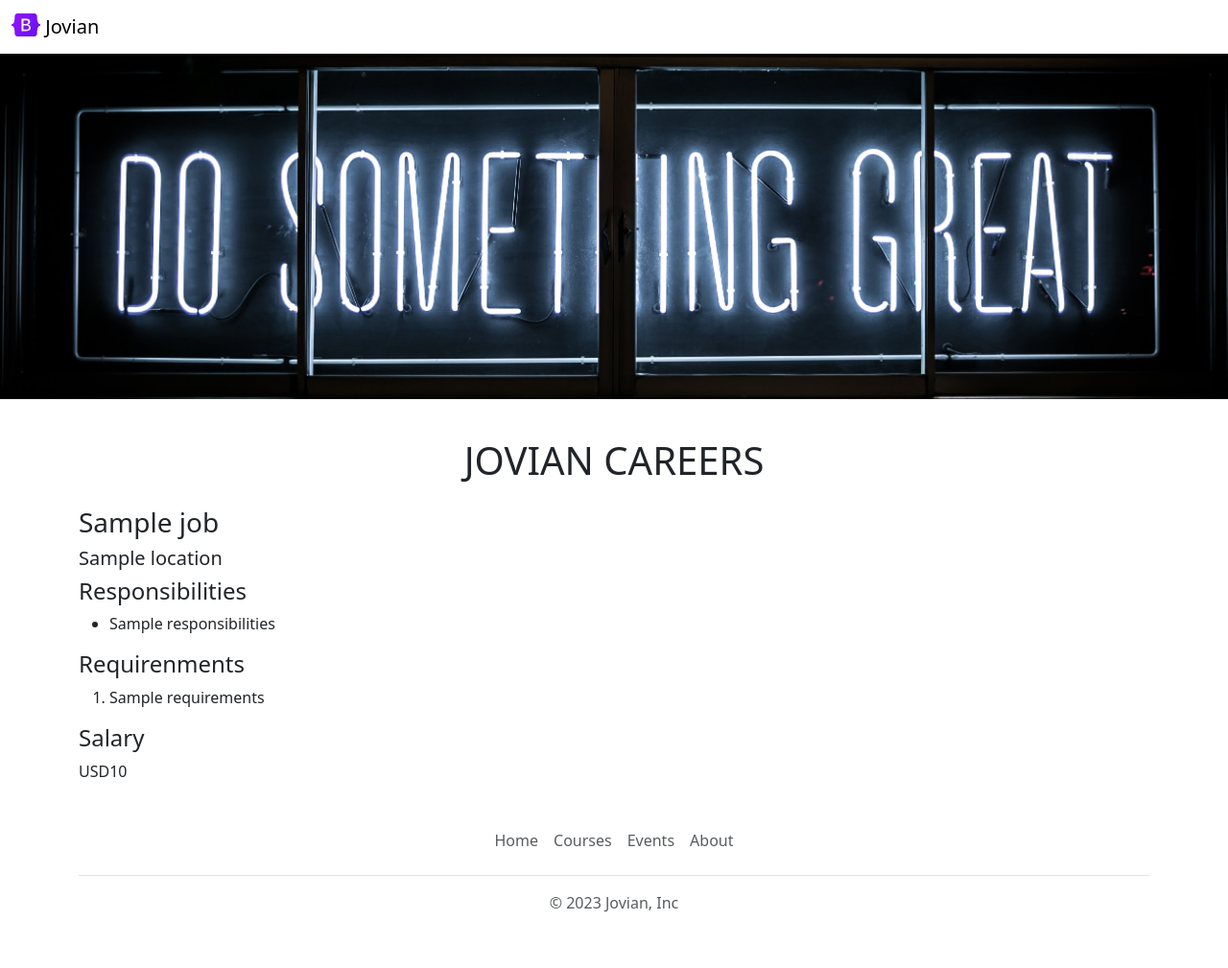
After one commit to AdiArambh/jovian-careers-website-v2, a Flask app: template templates/jobpage.html in a window 1280 px wide. The commit adds this page. Shown: the whole page at 96% size. Run offline with Flask 3, Linux system fonts and the light colour scheme; the template is opened without the code that fills it: most values are stand-ins (such as "Sample title", 1, 10 or a date in 2020).

Commit message:
dynamic pages for each job.

```diff
--- a/app.py
+++ b/app.py
@@ -1,5 +1,5 @@
 from flask import Flask, render_template, jsonify
-from database import load_jobs_from_db
+from database import load_jobs_from_db, load_job_from_db
 
 app = Flask(__name__)
 
@@ -7,7 +7,7 @@ app = Flask(__name__)
 @app.route('/')
 def hello_world():
   jobs = load_jobs_from_db()
-  return render_template('home.html', jobs=jobs, company_name='JOVIAN')
+  return render_template('home.html', jobs=jobs)
 
 @app.route('/api/jobs')
 def list_jobs():
@@ -15,5 +15,14 @@ def list_jobs():
   return jsonify(jobs)
 
 
+@app.route('/job/<id>')
+def show_jobs(id):
+  job = load_job_from_db(id)
+
+  if not job:
+    return "Not Found"
+
+  return render_template('jobpage.html',job=job)
+
 if __name__ == '__main__':
   app.run(host='0.0.0.0', debug=True)
--- /dev/null
+++ b/templates/banner.html
@@ -0,0 +1,14 @@
+<style>
+  #banner {
+    height: 360px;
+    width: 100%;
+    object-fit: cover;
+    margin-bottom: 16px;
+  }
+</style>
+<img
+  id="banner"
+  src="{{ url_for('static', filename='banner.jpg') }}"
+  alt="This is a banner"
+  class="img-fluid"
+/>
--- /dev/null
+++ b/templates/bootstrap.html
@@ -0,0 +1,9 @@
+    <meta charset="UTF-8" />
+    <meta http-equiv="X-UA-Compatible" content="IE=edge" />
+    <meta name="viewport" content="width=device-width, initial-scale=1.0" />
+    <link
+      href="https://cdn.jsdelivr.net/npm/bootstrap@5.3.0-alpha3/dist/css/bootstrap.min.css"
+      rel="stylesheet"
+      integrity="sha384-KK94CHFLLe+nY2dmCWGMq91rCGa5gtU4mk92HdvYe+M/SXH301p5ILy+dN9+nJOZ"
+      crossorigin="anonymous"
+    />
--- a/templates/jobitem.html
+++ b/templates/jobitem.html
@@ -8,6 +8,6 @@
     {% endif %}
     </div>
     <div class="col-3">
-    <a href="mailto:hello@jovian.ai?subject=Application%20for%20{{job['title']}}&body=My%20Name%20%3A%20%3Cname%3E%0D%0A%0D%0AMy%20Resume%20Link%20%3A%20%3Cresume%20link%3E%0D%0A%0D%0AMy%20LinkedIn%20Link%20%3A%20%3CLinkedIn%20link%3E" type="button" class="btn btn-outline-primary">Apply</a>
+    <a href="/job/{{job['id']}}" type="button" class="btn btn-outline-primary">Apply</a>
     </div>
 </div>
--- /dev/null
+++ b/templates/jobpage.html
@@ -0,0 +1,34 @@
+<!DOCTYPE html>
+<html lang="en">
+  <head>
+    {% include 'bootstrap.html' %}
+    <title>{{job.title}} - Jovian Careers</title>
+  </head>
+  <body>
+    {% include 'nav.html' %} {% include 'banner.html' %}
+    <div class="container">
+      <h1 class="text-center my-4">JOVIAN CAREERS</h1>
+
+      <h3>{{job.title}}</h3>
+      <h3 class="lead">{{job.location}}</h3>
+      <h4>Responsibilities</h4>
+      <ul>
+        {% for line in job.responsibilities.split('.') %}
+          <li>{{line}}</li>
+        {% endfor %}
+      </ul>
+
+      <h4>Requirenments</h4>
+      <ol>
+        {% for line in job.requirements.split('.') %}
+          <li>{{line}}</li>
+        {% endfor %}
+      </ol>
+
+      <h4>Salary</h4>
+      <p>{{job.currency}}{{job.salary}}</p>
+    </div>
+
+    {% include 'footer.html' %}
+  </body>
+</html>
--- a/templates/nav.html
+++ b/templates/nav.html
@@ -1,6 +1,6 @@
 <nav class="navbar shadow-sm bg-white fixed-top">
     <div class="container-fluid">
-      <a class="navbar-brand" href="home.html">
+      <a class="navbar-brand" href="/">
         <img src="/static/logo.svg" alt="Logo" width="30" height="24" class="d-inline-block align-text-top">
         Jovian
       </a>
```
Also changed, not shown: database.py (+14 -2 lines), templates/home.html (+11 -27 lines).
